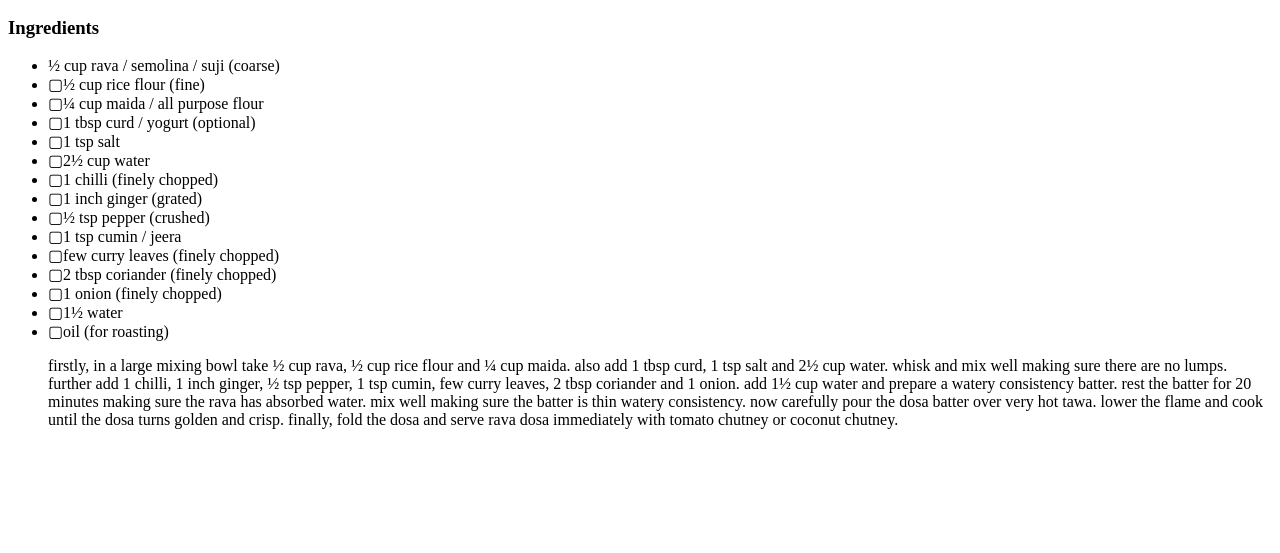
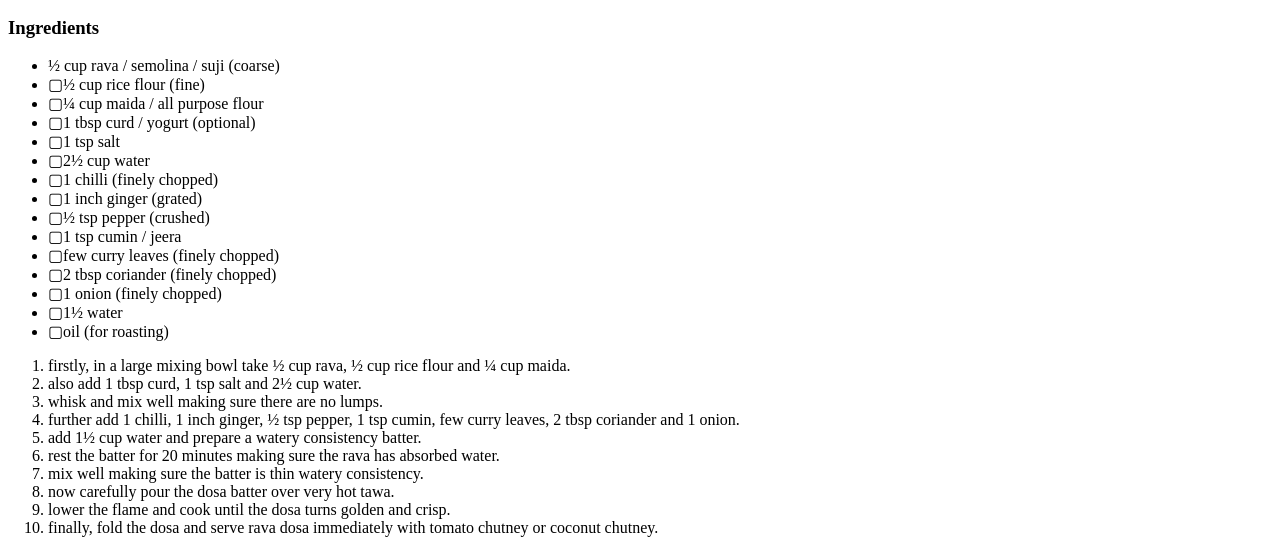
Before and after one commit to Jagadeeshwaran07/sastra-recipes, a plain HTML site: page menu/ravadosa.html in a window 1280 px wide. Shown: the part 420-973 px from the top of the page. Before the commit the page ends 865 px from the top, so only its background shows below. Drawn offline with Linux system fonts and the light colour scheme.

Commit message:
corrected ordered list

```diff
--- a/menu/ravadosa.html
+++ b/menu/ravadosa.html
@@ -29,16 +29,16 @@
     <li>▢oil (for roasting)</li>
 </ul>
 <ol>
-    <l1>firstly, in a large mixing bowl take ½ cup rava, ½ cup rice flour and ¼ cup maida.</l1>
-    <l1>also add 1 tbsp curd, 1 tsp salt and 2½ cup water.</l1>
-    <l1>whisk and mix well making sure there are no lumps.</l1>
-    <l1>further add 1 chilli, 1 inch ginger, ½ tsp pepper, 1 tsp cumin, few curry leaves, 2 tbsp coriander and 1 onion.</l1>
-    <l1>add 1½ cup water and prepare a watery consistency batter.</l1>
-    <l1>rest the batter for 20 minutes making sure the rava has absorbed water.</l1>
-    <l1>mix well making sure the batter is thin watery consistency.</l1>
-    <l1>now carefully pour the dosa batter over very hot tawa.</l1>
-    <l1>lower the flame and cook until the dosa turns golden and crisp.</l1>
-    <l1>finally, fold the dosa and serve rava dosa immediately with tomato chutney or coconut chutney.</l1>
+    <li>firstly, in a large mixing bowl take ½ cup rava, ½ cup rice flour and ¼ cup maida.</li>
+    <li>also add 1 tbsp curd, 1 tsp salt and 2½ cup water.</li>
+    <li>whisk and mix well making sure there are no lumps.</li>
+    <li>further add 1 chilli, 1 inch ginger, ½ tsp pepper, 1 tsp cumin, few curry leaves, 2 tbsp coriander and 1 onion.</li>
+    <li>add 1½ cup water and prepare a watery consistency batter.</li>
+    <li>rest the batter for 20 minutes making sure the rava has absorbed water.</li>
+    <li>mix well making sure the batter is thin watery consistency.</li>
+    <li>now carefully pour the dosa batter over very hot tawa.</li>
+    <li>lower the flame and cook until the dosa turns golden and crisp.</li>
+    <li>finally, fold the dosa and serve rava dosa immediately with tomato chutney or coconut chutney.</li>
 </ol>
 
 </body>
```
Also changed, not shown: menu/gheepodidosa.html (+6 -6 lines), menu/oniondosa.html (+10 -10 lines).
